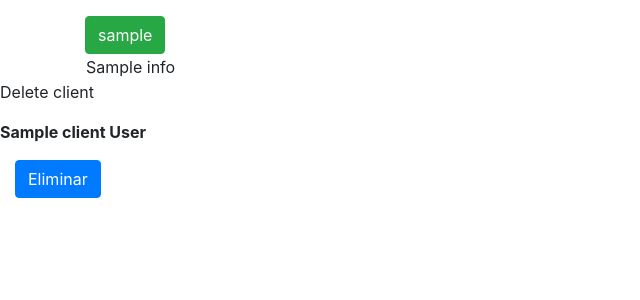
After one commit to oscarpon/proyecto-ALS-2021, a Python web app: template src/templates/delete_client.html in a window 1280 px wide. The commit adds this page. Shown: the top 300 px of the page, without its empty margins (0-640 px from the left). Run offline with Jinja, Linux system fonts and the light colour scheme; the template is opened without the code that fills it: most values are stand-ins (such as "Sample title", 1, 10 or a date in 2020); some libraries are stand-ins or nearby versions.

Commit message:
delete_client.html

```diff
--- a/src/handlers/client/add.py
+++ b/src/handlers/client/add.py
@@ -4,8 +4,12 @@
 import src.model.client
 from src.model.client import Client
 
+
 class AddClient(webapp2.RequestHandler):
+
+
    def get(self):
+
       user = users.get_current_user();
 
       if user:
--- a/src/handlers/welcome.py
+++ b/src/handlers/welcome.py
@@ -1,4 +1,5 @@
 import webapp2
+import os
 from webapp2_extras import jinja2
 from google.appengine.api import users
 
--- a/src/model/remove.py
+++ b/src/model/remove.py
@@ -18,6 +18,7 @@
     """
     motor_key.delete()
 
+
 @ndb.transactional(propagation=ndb.TrasactionOptions.INDEPENDENT)
 def remove_repair(rep_key):
     """
--- /dev/null
+++ b/src/templates/delete_client.html
@@ -0,0 +1,16 @@
+{% extends "skeleton.html" %}
+{% block content %}
+
+<div>
+    <p>Delete client</p>
+</div>
+<form id="formDeleteClient" action="/client/delete?client_id={{client.key.urlsafe()}}" method="post">
+    <p>
+        {% include "client_description.html" %}
+    </p>
+    <div class="col-auto">
+      <button type="submit" class="btn btn-primary mb-2" onsubmit="document.formDeleteClient.submit()">Eliminar</button>
+    </div>
+</form>
+
+{% endblock %}
--- a/src/templates/index.html
+++ b/src/templates/index.html
@@ -4,7 +4,7 @@
         <div class="card border-success mt-5" style="max-width: 50rem;">
             <div class="card-header">Aplicación de gestión de motos</div>
             <div class="card-body text-success">
-                <h5 class="card-title">Gestión de motos</h5>
+                <h5 class="card-title">Gestión de concesionario</h5>
                 <p class="card-text">Esta es una aplicación de gestión de motos de un concesionario</p>
             </div>
         </div>
--- /dev/null
+++ b/src/templates/motorcycle_description.html
@@ -0,0 +1 @@
+<b>{{motorcycle.model}} {{motorcycle.brand}} {{motorcycle.registration}}<br></b>
```
